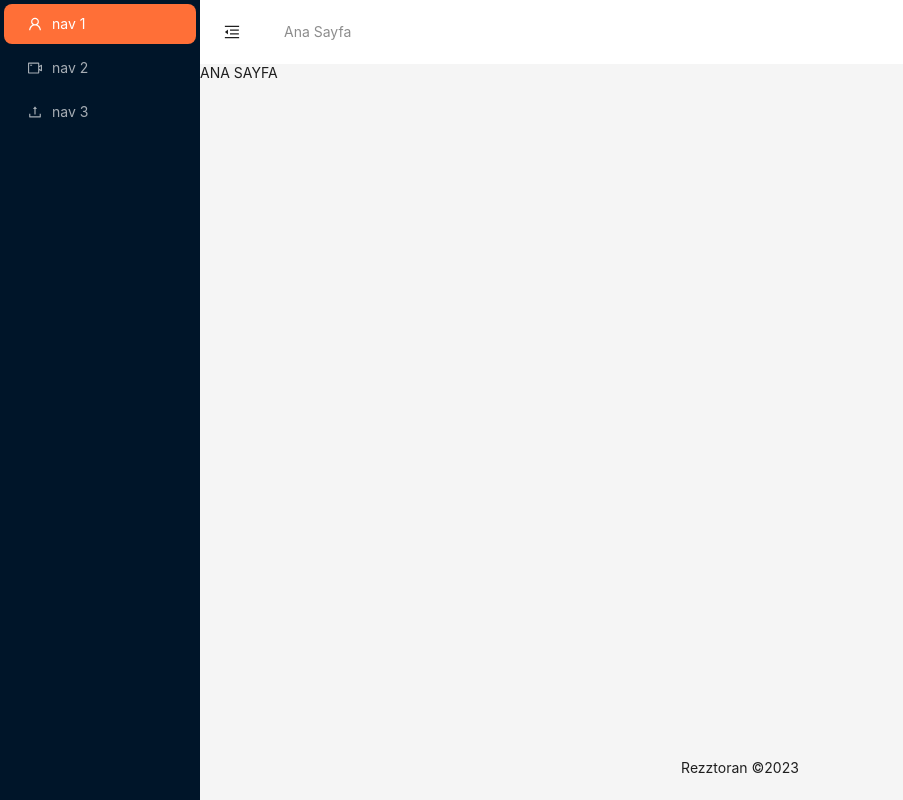
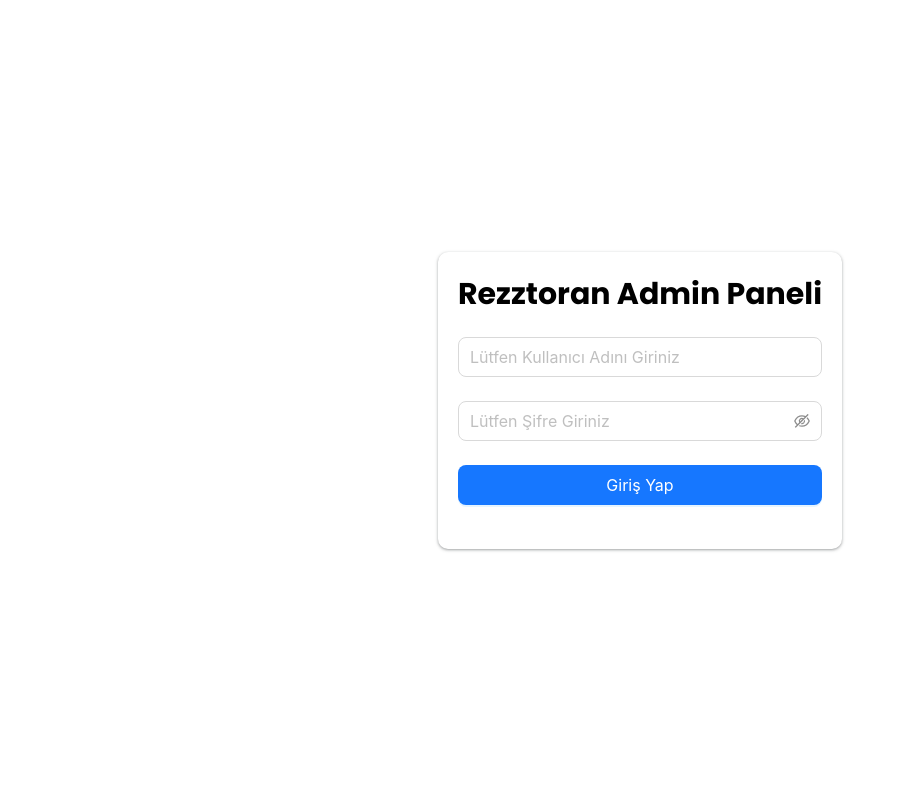
Before and after one commit to alperenkapusuz/rezztoran-admin-panel, a React (Vite) app: page / in a window 1280 px wide. Shown: the whole page, without its empty margins (0-903 px from the left). Built offline with nearby package versions, Linux system fonts and the light colour scheme; no server answers.

Commit message:
user role auth logic completed

```diff
--- a/src/App.tsx
+++ b/src/App.tsx
@@ -1,18 +1,74 @@
+import { useState, useEffect } from "react";
 import { BrowserRouter, Route, Routes } from "react-router-dom";
-import { Template } from "@components/index";
 import NotFound from "@pages/NotFound";
 import Login from "@pages/Auth/Login";
+import StorageService from "@services/storage";
+import { Template, CSpin } from "@components/index";
 
 const App = () => {
+  const [role, setRole] = useState<
+    "ADMIN" | "RESTAURANT_ADMIN" | "USER" | undefined
+  >(undefined);
+  const [loading, setLoading] = useState(true);
+
+  const token = StorageService.getAuthData();
+
+  const onLogin = () => {
+    const userRole = StorageService.getUserData()?.role;
+    console.log("userRole: ", userRole);
+    setRole(userRole);
+  };
+
+  useEffect(() => {
+    const fetchRole = async () => {
+      if (token) {
+        onLogin();
+      }
+      setLoading(false);
+    };
+
+    fetchRole();
+  }, [token]);
+
+  if (loading) {
+    return <CSpin />;
+  }
+
+  const RouterAuth = () => {
+    return (
+      <Routes>
+        <Route path="/" element={<Login onLogin={onLogin} />} />
+      </Routes>
+    );
+  };
+
+  const RouterAdmin = () => {
+    return (
+      <Routes>
+        <Route element={<Template />}>
+          <Route path="/" element={<div>ADMIN</div>} />
+          <Route path="*" element={<NotFound />} />
+        </Route>
+      </Routes>
+    );
+  };
+
+  const RouterRestaurantAdmin = () => {
+    return (
+      <Routes>
+        <Route element={<Template />}>
+          <Route path="/" element={<div>RESTAURANT_ADMIN</div>} />
+          <Route path="*" element={<NotFound />} />
+        </Route>
+      </Routes>
+    );
+  };
+
   return (
     <BrowserRouter>
-      <Routes>
-        <Route path="/login" element={<Login />} />
-        <Route path="/" element={<Template>ANA SAYFA</Template>} />
-        <Route path="/restoran" element={<Template>restoran</Template>} />
-        <Route path="/restoran/menu" element={<Template>menu</Template>} />
-        <Route path="*" element={<NotFound />} />
-      </Routes>
+      {(role === undefined || role == "USER") && <RouterAuth />}
+      {role === "ADMIN" && <RouterAdmin />}
+      {role === "RESTAURANT_ADMIN" && <RouterRestaurantAdmin />}
     </BrowserRouter>
   );
 };
--- /dev/null
+++ b/src/components/atoms/CSpin.tsx
@@ -0,0 +1,7 @@
+import { Spin } from "antd";
+
+const CSpin = () => {
+  return <Spin size="large" />;
+};
+
+export default CSpin;
--- a/src/components/index.tsx
+++ b/src/components/index.tsx
@@ -1,5 +1,6 @@
 /* ATOMS */
 import CBreadcrumb from "./atoms/CBreadcrumb";
+import CSpin from "./atoms/CSpin";
 
 /* ORGANISMS */
 import CHeader from "./organisms/CHeader";
@@ -8,4 +9,4 @@
 /* TEMPLATE */
 import Template from "./template/Template";
 
-export { CHeader, CSider, CBreadcrumb, Template };
+export { CHeader, CSider, CBreadcrumb, Template, CSpin };
--- a/src/components/template/Template.tsx
+++ b/src/components/template/Template.tsx
@@ -2,14 +2,10 @@
 import { Layout, theme } from "antd";
 import { CHeader, CSider } from "@components/index";
 import styled from "styled-components";
-
+import { Outlet } from "react-router-dom";
 const { Content, Footer } = Layout;
 
-type Props = {
-  children: string | JSX.Element;
-};
-
-const Template = ({ children }: Props) => {
+const Template = () => {
   const [collapsed, setCollapsed] = useState(false);
   const {
     token: { colorBgContainer },
@@ -24,7 +20,9 @@
           colorBgContainer={colorBgContainer}
           setCollapsed={setCollapsed}
         />
-        <Content>{children}</Content>
+        <Content>
+          <Outlet />
+        </Content>
         <FooterWrapper>Rezztoran ©2023</FooterWrapper>
       </Layout>
     </LayoutWrapper>
--- a/src/pages/Auth/Login.tsx
+++ b/src/pages/Auth/Login.tsx
@@ -3,22 +3,28 @@
 import { ILoginFormData } from "@interfaces/auth.interface";
 import { usePostLogin } from "@api/hooks/auth";
 import { toast } from "react-toastify";
-import cookie from "js-cookie";
 import StorageService from "@services/storage";
 
-const Login = () => {
+type Props = {
+  onLogin: () => void;
+};
+
+const Login = ({ onLogin }: Props) => {
   const { mutate: login } = usePostLogin();
+  const [form] = Form.useForm();
 
   const onFinish = (values: ILoginFormData) => {
     new Promise((resolve, reject) => {
       login(values, {
         onSuccess: (data: any) => {
-          // yonlendirme yapilacak
-          StorageService.setAuthData(data.content.accessToken);
-          StorageService.setUserData(data.content.user);
-          cookie.set("token", data.content.accessToken, {
-            expires: 1 / 24,
-          });
+          if (data.content.user.role === "USER") {
+            toast.error("Böyle bir kullanıcı bulunmamaktadır!");
+            form.resetFields();
+          } else {
+            StorageService.setAuthData(data.content.accessToken);
+            StorageService.setUserData(data.content.user);
+            onLogin();
+          }
           resolve(undefined);
         },
         onError: (error: any) => {
@@ -33,7 +39,7 @@
     <PageContainer>
       <FormWrapper>
         <FormTitle>Rezztoran Admin Paneli</FormTitle>
-        <Form name="basic" onFinish={onFinish} autoComplete="off">
+        <Form form={form} name="basic" onFinish={onFinish} autoComplete="off">
           <Form.Item
             name="username"
             rules={[
--- a/src/pages/NotFound/index.tsx
+++ b/src/pages/NotFound/index.tsx
@@ -1,12 +1,10 @@
 import { Button, Result } from "antd";
 import { useNavigate } from "react-router-dom";
-import { Template } from "@components/index";
 
 const NotFound = () => {
   const navigate = useNavigate();
 
   return (
-    <Template>
     <Result
       status="404"
       title="404"
@@ -17,7 +15,6 @@
         </Button>
       }
     />
-    </Template>
   );
 };
 export default NotFound;
--- a/src/services/storage.ts
+++ b/src/services/storage.ts
@@ -1,10 +1,16 @@
+import cookie from "js-cookie";
+
 const clearUserData = () => {
   localStorage.removeItem("@authToken");
   localStorage.removeItem("@userData");
+  cookie.remove("token");
 };
 
 const setAuthData = (token: string) => {
   localStorage.setItem("@authToken", token);
+  cookie.set("token", token, {
+    expires: 1 / 24,
+  });
 };
 
 const getAuthData = () => {
```
Lines whose indentation alone changed are shown as unchanged.
